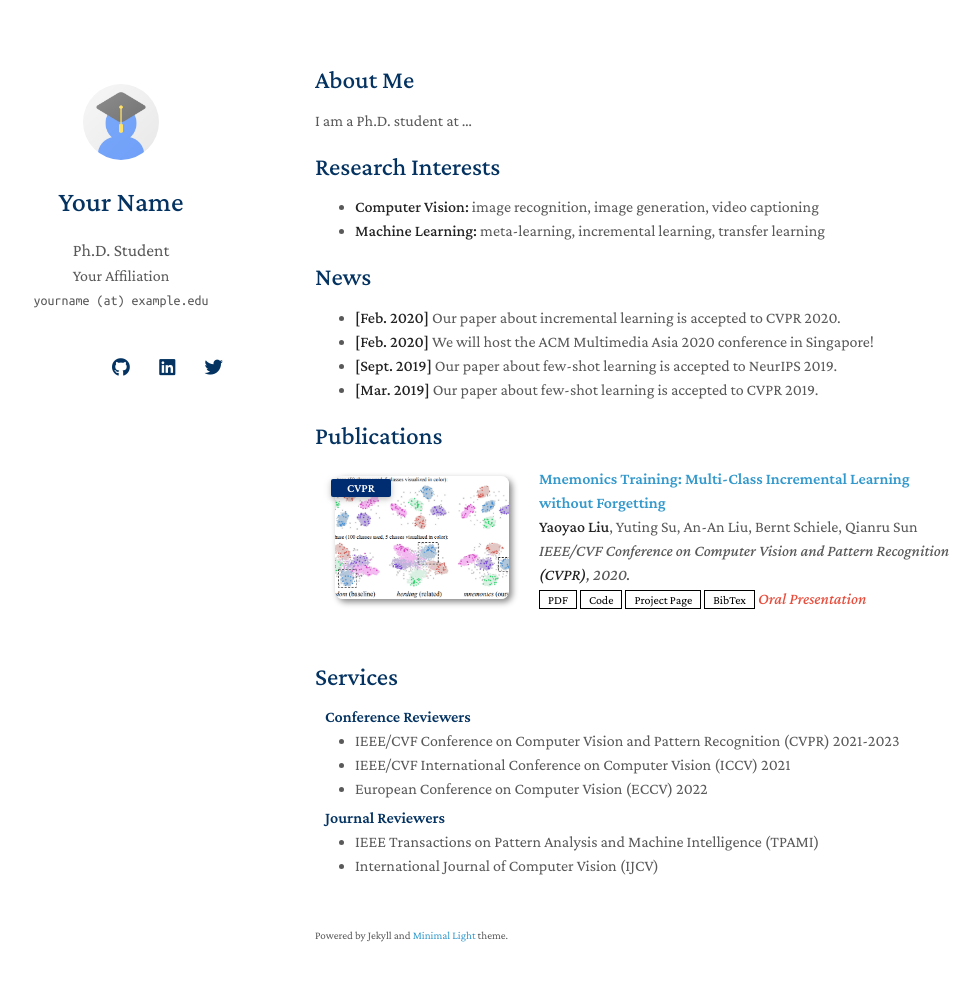
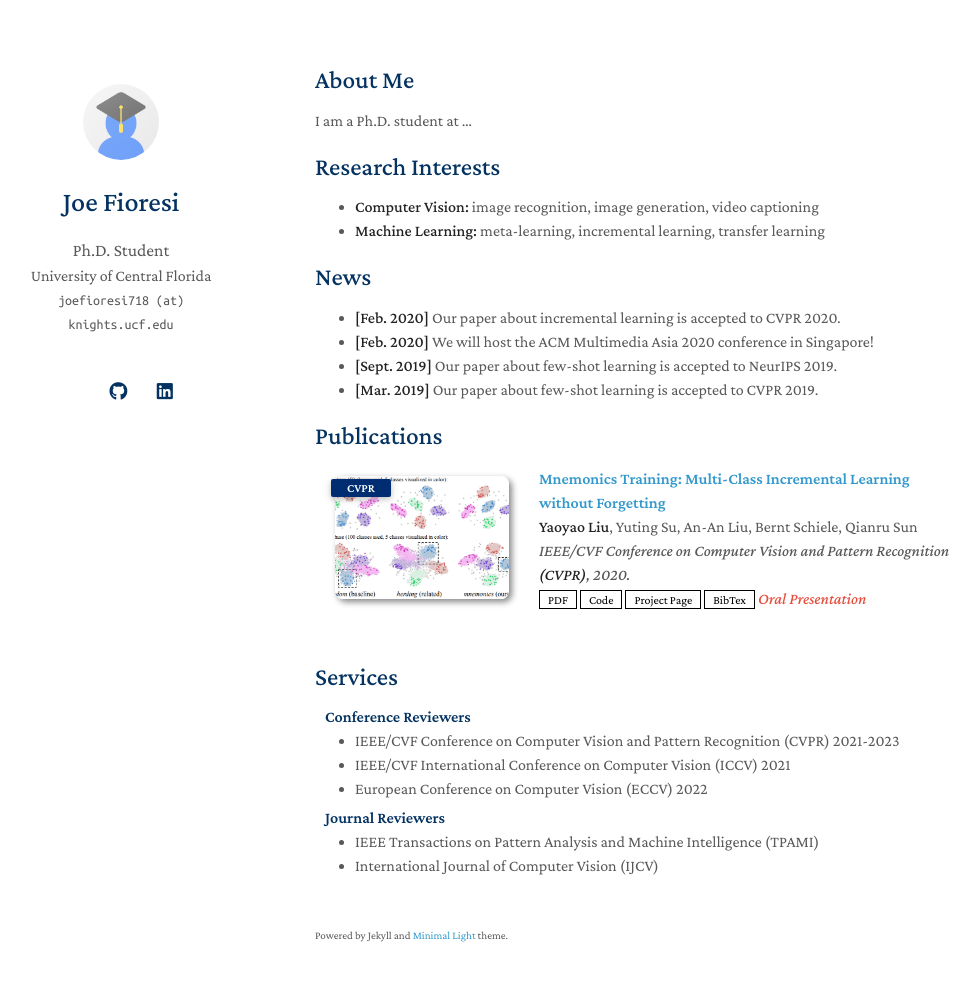
Before and after one commit to joefioresi718/joefioresi718.github.io, a Jekyll site: the page built from index.md, in a window 1280 px wide and 1016 px high. Shown: the top 981 px of the window, without its empty margins (155-1134 px from the left). Built offline with Jekyll 4.4.1, drawn with Linux system fonts in a browser that asks for light colours; nearby versions of some CDN libraries; a style sheet for code colours, icons or effects is not loaded; our own code applies the rules of GitHub Pages for plain Markdown files.

Commit message:
Update _config.yml

```diff
--- a/_config.yml
+++ b/_config.yml
@@ -1,22 +1,22 @@
 # Basic Information
-title: Your Name
+title: Joe Fioresi
 position: Ph.D. Student
-affiliation: Your Affiliation
-email: yourname (at) example.edu
+affiliation: University of Central Florida
+email: joefioresi718 (at) knights.ucf.edu
 
 # Search Engine Optimization (SEO)
 # The following information is used to improve the website traffic from search engines, e.g., Google.
-keywords: minimal light
-description: The Minimal Light is a simple and elegant jekyll theme for academic personal homepage.
-canonical: https://minimal-light-theme.yliu.me/
+keywords: crcv, ucf, computer vision
+description: Joe Fioresi personal website.
+canonical:
 
 # Links
 # If you don't need one of them, you may delete the corresponding line.
-google_scholar: https://scholar.google.com/
-cv_link: assets/files/curriculum_vitae.pdf
-github_link: https://github.com/
-linkedin: https://www.linkedin.com/
-twitter: https://twitter.com/
+google_scholar: https://scholar.google.com/citations?user=fSE6-0IAAAAJ&hl=en
+# cv_link: assets/files/curriculum_vitae.pdf
+github_link: https://github.com/joefioresi718
+linkedin: https://www.linkedin.com/in/joe-fioresi-00b584170/
+# twitter: https://twitter.com/
 
 # Images (e.g., your profile picture and your website's favicon)
 # "favicon" and "favicon_dark" are used for the light and dark modes, respectively.
@@ -30,7 +30,7 @@ enable_footnote: true
 
 # Google Analytics ID
 # Please remove this if you don't use Google Analytics
-google_analytics: UA-111540567-4
+# google_analytics: UA-111540567-4
 
 # Use this project as a remote theme for GitHub Pages
 # See the guide here: https://docs.github.com/en/pages/setting-up-a-github-pages-site-with-jekyll/adding-a-theme-to-your-github-pages-site-using-jekyll
```
